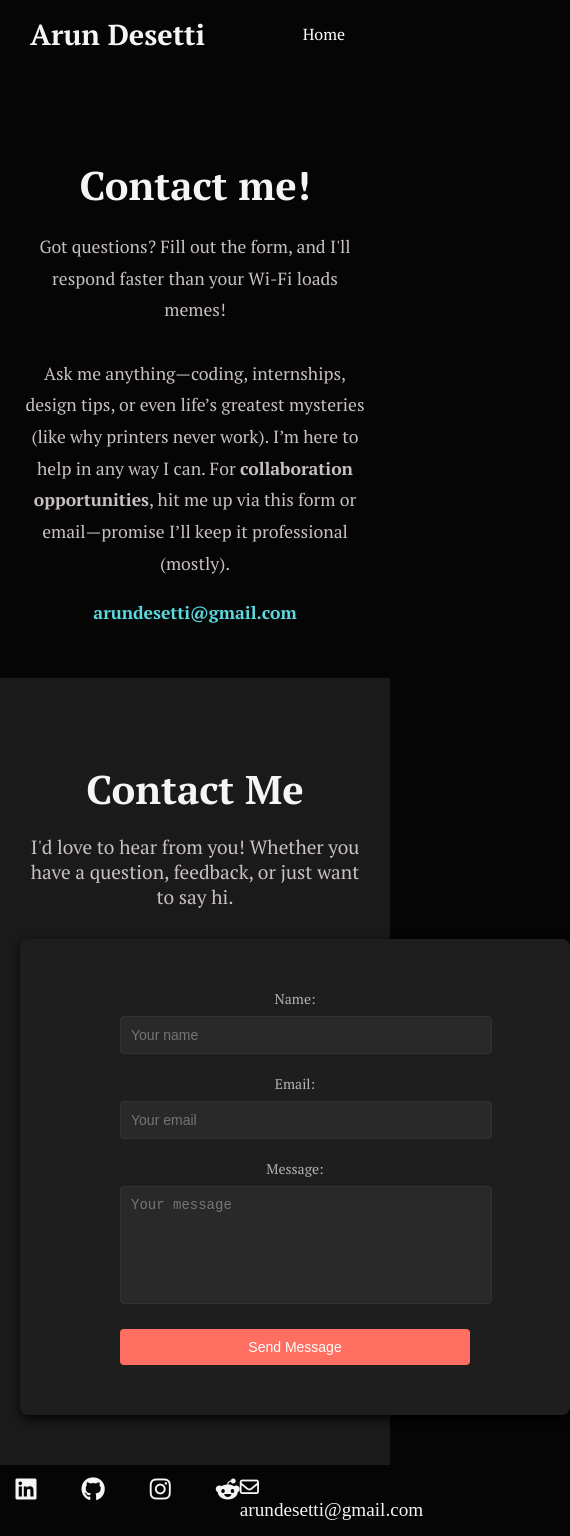
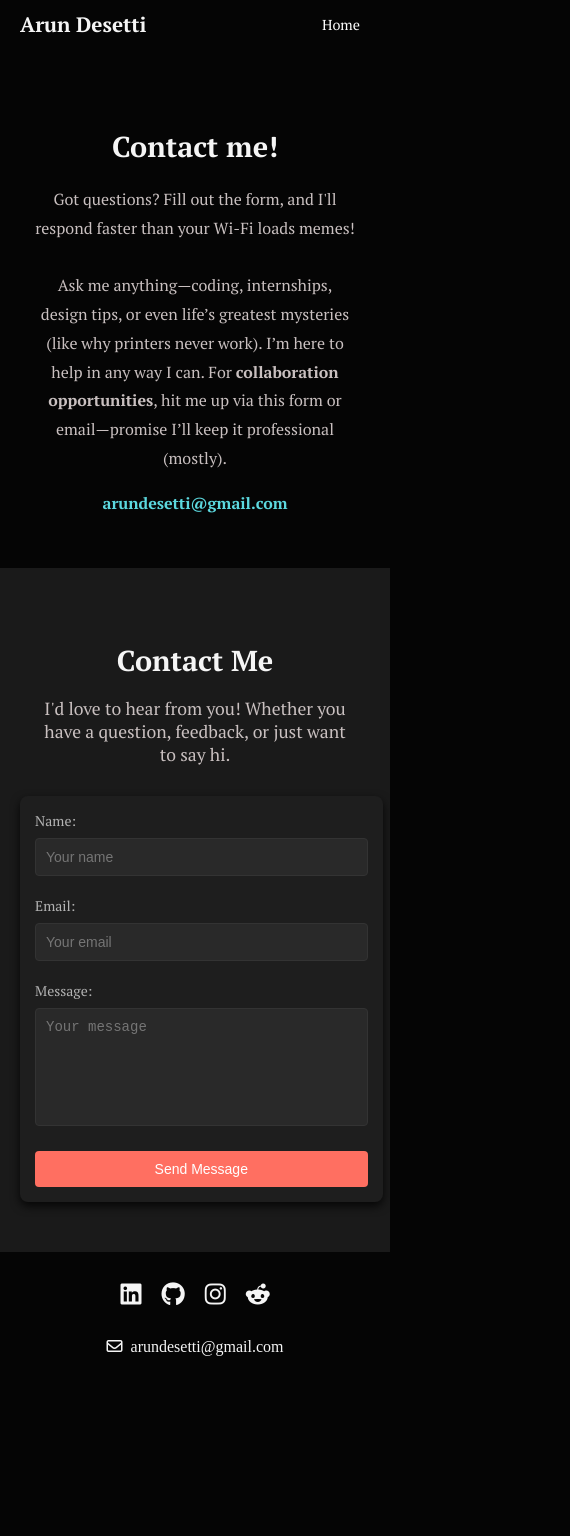
Before and after one commit to ArunDesetti/arundesetti.github.io, a plain HTML site: page contact.html in a window 390 px wide. Shown: the whole page, 570 px wide, since content can reach past the window. After the commit the page ends 1396 px from the top, so only its background shows below. Drawn offline with Linux system fonts and the light colour scheme.

Commit message:
updated javascript

```diff
--- a/contact.html
+++ b/contact.html
@@ -60,6 +60,6 @@
             <a href="mailto:arundesetti@gmail.com" title="mail"><i class="fa-regular fa-envelope"></i>&ensp;arundesetti@gmail.com</a>
         </div>
     </footer>
-    <script src="contact.js"></script>
+    <script src="contact.js" defer></script>
 </body>
 </html>
--- a/contact.js
+++ b/contact.js
@@ -20,21 +20,7 @@ document.addEventListener('DOMContentLoaded', function() {
             `
         };
 
-        try {
-            // Open user's default email client
-            const mailtoLink = `mailto:${emailContent.to}?subject=${encodeURIComponent(emailContent.subject)}&body=${encodeURIComponent(emailContent.body)}`;
-            window.location.href = mailtoLink;
-
-            // Clear the form
-            contactForm.reset();
-
-            // Show success message
-            alert('Thank you for your message! Your default email client will open to send the email.');
-
-        } catch (error) {
-            console.error('Error:', error);
-            alert('There was an error sending your message. Please try again or contact directly via email.');
-        }
+        alert('Sorry for your inconvenience, Arun cannot receive any messages at the moment through this method!\nReach him at his email address.');
     });
 
     // Optional: Add form validation
--- a/contact_style.css
+++ b/contact_style.css
@@ -6,6 +6,7 @@ body {
     background-color: #050505;
     color: whitesmoke;
 }
+
 header {
     display: flex;
     justify-content: space-between;
@@ -13,10 +14,12 @@ header {
     padding: 15px 30px;
     background-color: #050505;
 }
+
 #portfolio {
     font-size: 1.8em;
     font-weight: bold;
 }
+
 .nav-to a {
     margin: 0 15px;
     color: white;
@@ -24,55 +27,67 @@ header {
     font-size: 1em;
     transition: color 0.3s;
 }
+
 .nav-to a:hover {
     color: rgb(92, 216, 222);
 }
+
 .about-section, .contact-section {
     padding: 50px 20px;
 }
+
 .about-section {
     background-color: #050505;
     text-align: center;
 }
+
 .about-me-heading h3 {
     font-size: 2.5em;
     margin-bottom: 20px;
 }
+
 .text-wrapper {
     font-size: 1.1em;
     line-height: 1.8;
     color: #c9c0c0;
     max-width: 800px;
     margin: 0 auto;
+    padding: 0 20px;
 }
+
 .text-wrapper a {
     color: rgb(92, 216, 222);
     text-decoration: none;
     font-weight: bold;
 }
+
 .text-wrapper a:hover {
     text-decoration: underline;
 }
+
 .contact-section {
     background-color: #1a1a1a;
     text-align: center;
 }
+
 .contact-section h2 {
     font-size: 2.5em;
     margin-bottom: 10px;
 }
+
 .contact-section p {
     font-size: 1.2em;
     margin-bottom: 30px;
     color: #c9c0c0;
+    padding: 0 20px;
 }
 
 .contact-form {
-    background-color: #1e1e1e; /* Slightly lighter dark for the form */
+    background-color: #1e1e1e;
     border-radius: 8px;
-    padding: 50px 100px;
+    padding: 30px;
     box-shadow: 0 4px 10px rgba(0, 0, 0, 0.8);
-    width: 100%;
+    width: 90%;
     max-width: 400px;
     margin: 0 auto;
 }
@@ -81,7 +96,8 @@ header {
     font-size: 14px;
     margin-bottom: 8px;
     display: block;
-    color: #b3b3b3; /* Softer text for labels */
+    color: #b3b3b3;
+    text-align: left;
 }
 
 .contact-form input, .contact-form textarea {
@@ -90,19 +106,20 @@ header {
     margin-bottom: 20px;
     border: 1px solid #333;
     border-radius: 4px;
-    background-color: #292929; /* Input background */
-    color: #fff; /* Input text */
+    background-color: #292929;
+    color: #fff;
     font-size: 14px;
     outline: none;
+    box-sizing: border-box;
 }
 
 .contact-form input:focus, .contact-form textarea:focus {
-    border-color: #ff6f61; /* Accent color for focus */
+    border-color: #ff6f61;
     box-shadow: 0 0 5px #ff6f61;
 }
 
 .contact-form button {
-background-color: #ff6f61; /* Accent color */
+    background-color: #ff6f61;
     color: #fff;
     border: none;
     border-radius: 4px;
@@ -112,15 +129,19 @@ cursor: pointer;
     transition: background-color 0.3s ease;
     width: 100%;
 }
+
 .contact-form button:hover {
-    background-color: #e65a50; /* Darker shade for hover */
+    background-color: #e65a50;
 }
+
 .contact-form button:active {
-    background-color: #cc4d45; /* Even darker shade for active click */
+    background-color: #cc4d45;
 }
+
 .contact-form textarea {
-    resize: none; /* Disable resizing for a cleaner look */
+    resize: none;
 }
+
 .contact-form input.error,
 .contact-form textarea.error {
     border-color: red;
@@ -135,26 +156,123 @@ width: 100%;
 
 footer {
     display: flex;
-    position: relative;
-    margin-top: 03%;
-    margin-bottom: 4%;
-    width: 100%;
+    justify-content: space-between;
+    align-items: center;
+    padding: 30px 20px;
+    flex-wrap: wrap;
+    gap: 20px;
 }
 
 footer .links {
-    position: relative;
-    flex: 1;
-    display: inline-flex;
-    gap: 45px;
-    margin-left: 4%;
+    display: flex;
+    gap: 25px;
+    flex-wrap: wrap;
 }
+
 footer a {
     text-decoration: none;
     color: whitesmoke;
 }
+
 footer .mail {
     font-family: 'Times New Roman', Times, serif;
     font-size: 1.2em;
     font-weight: 100;
-    margin-right: 4%;
 }
+
+/* Media Queries */
+@media screen and (max-width: 768px) {
+    header {
+        padding: 10px 20px;
+    }
+
+    #portfolio {
+        font-size: 1.5em;
+    }
+
+    .about-me-heading h3 {
+        font-size: 2em;
+    }
+
+    .text-wrapper {
+        font-size: 1em;
+        padding: 0 15px;
+    }
+
+    .contact-section h2 {
+        font-size: 2em;
+    }
+
+    .contact-section p {
+        font-size: 1.1em;
+    }
+
+    .contact-form {
+        padding: 20px;
+        width: 95%;
+    }
+
+    footer {
+        flex-direction: column;
+        text-align: center;
+    }
+
+    footer .links {
+        justify-content: center;
+        margin: 0 auto;
+    }
+
+    footer .mail {
+        margin: 10px 0;
+    }
+}
+
+@media screen and (max-width: 480px) {
+    #portfolio {
+        font-size: 1.3em;
+    }
+
+    .nav-to a {
+        margin: 0 10px;
+        font-size: 0.9em;
+    }
+
+    .about-me-heading h3 {
+        font-size: 1.8em;
+    }
+
+    .contact-section h2 {
+        font-size: 1.8em;
+    }
+
+    .contact-form {
+        padding: 15px;
+    }
+
+    footer .links {
+        gap: 20px;
+    }
+
+    footer .mail {
+        font-size: 1em;
+    }
+}
+
+@media screen and (max-width: 320px) {
+    header {
+        padding: 10px 15px;
+    }
+
+    #portfolio {
+        font-size: 1.2em;
+    }
+
+    .nav-to a {
+        margin: 0 8px;
+        font-size: 0.8em;
+    }
+
+    footer .links {
+        gap: 15px;
+    }
+}
--- a/style.css
+++ b/style.css
@@ -16,7 +16,7 @@ header {
     display: flex;
     position: relative;
     margin-top: 33px;
-    font-size: 1.4em;
+    font-size: 1.2em;
 }
 
 header #portfolio {
@@ -327,6 +327,18 @@ footer .mail {
 
 /* Media Queries */
 /* Large Screens (1200px and up) */
+@media screen and (max-width: 3000px) {
+    .circles-wrapper{
+        top: 35%;
+    }
+    .about-section h3{
+        left: -70px;
+    }
+    .text-wrapper {
+        max-width: 100vh;
+    }
+
+}
 @media screen and (min-width: 1200px) {
     .circles-wrapper{
         top: 35%;
@@ -346,7 +358,7 @@ footer .mail {
         z-index: 1;
     }
     .text-wrapper {
-        left: 40%;
+        left: 35%;
         top: -20%;
         font-size: 1.3em;
         max-width: 100vh;
@@ -394,6 +406,7 @@ footer .mail {
         display: block;
         position: absolute;
         width: 40%;
+        margin-top: 90%;
         right: 0;
         margin: 0 auto;
         z-index: 1;
@@ -401,14 +414,14 @@ footer .mail {
 
     .about-section #circle1 {
         margin-top: 10px;
-        height: 225px;
-        width: 225px;
+        height: 160px;
+        width: 160px;
         margin-left: 40%;
     }
 
     .about-section #circle2 {
-        height: 178px;
-        width: 178px;
+        height: 120px;
+        width: 120px;
         top: 33px;
         margin-left: 7%;
 
@@ -421,7 +434,7 @@ footer .mail {
     }
 
     .text-wrapper {
-        left: 0;
+        left: 0%;
         top: 0;
         width: 60%;
         padding: 20px;
@@ -448,6 +461,7 @@ footer .mail {
         top: 20%;
         width: -10%;
     }
+
     .skills-section .tools{
         width: 60%;
     }
@@ -515,7 +529,7 @@ footer .mail {
     .about-section .circles-wrapper{
         position: relative;
         top: -10%;
-        left: -5%;
+        left: -15%;
         right: 50%;
     }
     .about-section #circle2{
```
Lines whose indentation alone changed are shown as unchanged.
